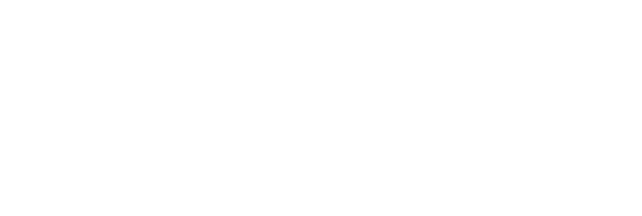
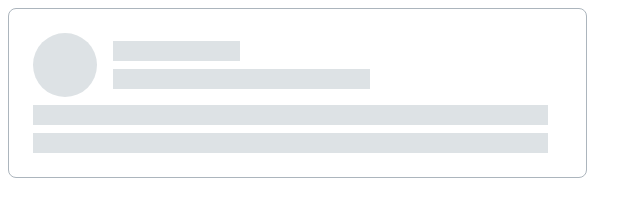
Before and after one commit to moiseyka86/htmlcss-20220120_marina31, a website: page 04-lection2/02-skeleton/index.html in a window 1280 px wide. Shown: the whole page, without its empty margins (0-642 px from the left). Drawn offline with Linux system fonts and the light colour scheme.

Commit message:
add skeleton

```diff
--- a/04-lection2/02-skeleton/index.html
+++ b/04-lection2/02-skeleton/index.html
@@ -1,11 +1,26 @@
 <!DOCTYPE html>
 <!-- Страница со скелетоном -->
 <html lang="ru">
-    <head>
-        <link rel="stylesheet" href="../../assets/css/main.css">
-        <link rel="stylesheet" href="./skeleton.css">
-    </head>
-    <body>
 
-    </body>
+<head>
+    <link rel="stylesheet" href="../../assets/css/main.css">
+    <link rel="stylesheet" href="./skeleton.css">
+</head>
+
+<body>
+    <div class="skeleton">
+        <div class="skeleton__header">
+            <div class="skeleton__avatar"></div>
+            <div class="skeleton__section">
+                <div class="skeleton__line skeleton_width172"></div>
+                <div class="skeleton__line skeleton_width257"></div>
+            </div>
+        </div>
+        <div class="skeleton__footer">
+            <div class="skeleton__line skeleton_width515"></div>
+            <div class="skeleton__line skeleton_width515"></div>
+        </div>
+    </div>
+</body>
+
 </html>
--- a/04-lection2/02-skeleton/skeleton.css
+++ b/04-lection2/02-skeleton/skeleton.css
@@ -0,0 +1,43 @@
+.skeleton{
+    border:1px solid var(--grey-3);
+    border-radius:8px;
+    max-width:579px;
+    max-height:192px;
+    padding:24px;
+    box-sizing: border-box;
+}
+.skeleton__header{
+    display: flex;
+}
+.skeleton__avatar{
+    border-radius: 50px;
+    width:64px;
+    height:64px;
+    background-color: var(--grey-2);
+}
+.skeleton__section{
+    flex-grow: 1;
+}
+.skeleton__footer{
+
+}
+.skeleton__line{
+    background:var(--grey-2);
+    height:20px;
+    padding: 0;
+    margin: 0;
+}
+.skeleton_width172{
+    max-width:127px;
+    margin-top:8px;
+    margin-left:16px
+}
+.skeleton_width257{
+    max-width: 257px;
+    margin-top:8px;
+    margin-left:16px
+}
+.skeleton_width515{
+    max-width:515px;
+    margin-top:8px;
+}
```
